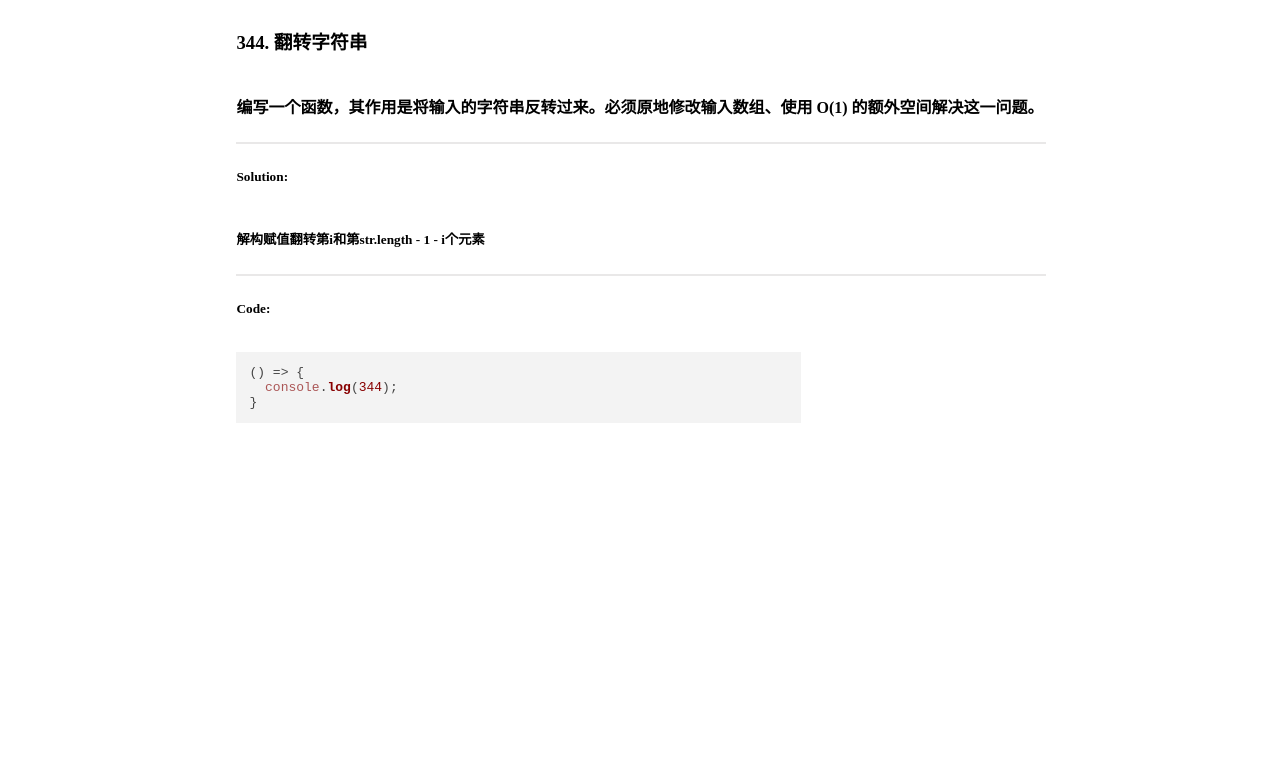
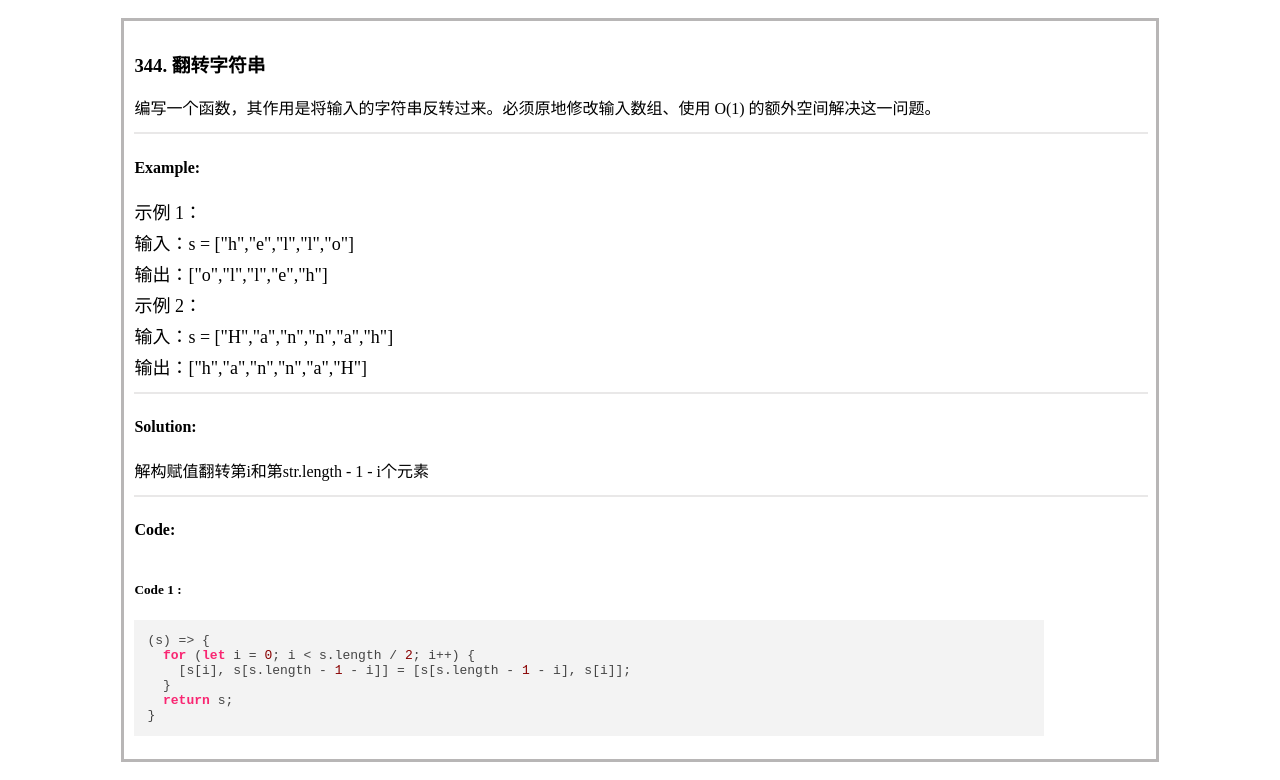
Before and after one commit to leemoCode/leetcode-local-QA-page, a Vue app: page / in a window 1280 px wide. Shown: the top 780 px of the page. Built offline with nearby package versions, Linux system fonts and the light colour scheme.

Commit message:
feat: complete leetcode show

```diff
--- a/src/components/LeetCode.vue
+++ b/src/components/LeetCode.vue
@@ -4,14 +4,34 @@
       <h3 class="title" @click.stop="goLeetCode(item.url)">
         {{ item.id }}. {{ item.title }}
       </h3>
-      <h4 class="description">{{ item.description }}</h4>
+      <div
+        class="description"
+        v-for="item in transMultiLines(item.description)"
+        :key="item.description"
+      >
+        {{ item }}
+      </div>
       <div class="divider"></div>
-      <h5>Solution:</h5>
-      <h5 class="solution">{{ item.solution }}</h5>
+      <h4>Example:</h4>
+      <div class="io" v-for="item in transMultiLines(item.io)" :key="item.io">
+        {{ item }}
+      </div>
       <div class="divider"></div>
-      <h5>Code:</h5>
-      <div class="code">
-        <pre v-highlight><code class="TypeScript">{{ item.code }}</code></pre>
+      <h4>Solution:</h4>
+      <div
+        class="solution"
+        v-for="item in transMultiLines(item.solution)"
+        :key="item.solution"
+      >
+        {{ item }}
+      </div>
+      <div class="divider"></div>
+      <h4>Code:</h4>
+      <div v-for="(item, index) in item.code" :key="item.code">
+        <h5>Code {{ index + 1 }} :</h5>
+        <div class="code">
+          <pre v-highlight><code class="TypeScript">{{ item }}</code></pre>
+        </div>
       </div>
     </div>
   </div>
@@ -31,10 +51,15 @@ export default defineComponent({
       window.open(url);
     };
 
+    const transMultiLines = (txt: string) => {
+      return txt.split('\n');
+    };
+
     return {
       questionList,
 
       goLeetCode,
+      transMultiLines,
     };
   },
 });
@@ -44,6 +69,7 @@ export default defineComponent({
   display: flex;
   justify-content: center;
   align-items: center;
+  flex-direction: column;
 }
 .divider {
   width: 100%;
@@ -54,13 +80,32 @@ export default defineComponent({
   display: flex;
   flex-direction: column;
   justify-content: center;
+  min-width: 80%;
+
+  margin: 10px 0;
+  padding: 10px;
+
+  border: 3px solid #b8b6b6;
 
   .title {
     cursor: pointer;
   }
 
+  .description {
+    margin-bottom: 10px;
+  }
+
+  .io {
+    font-size: 18px;
+    margin-bottom: 5px;
+  }
+
+  .solution {
+    margin-bottom: 10px;
+  }
+
   .code {
-    max-width: 70%;
+    max-width: 90%;
   }
 }
 </style>
--- a/src/data/index.ts
+++ b/src/data/index.ts
@@ -32,8 +32,19 @@ export function useLeetCodeData(): LeetCodeDataInterface {
     url: 'https://leetcode-cn.com/problems/reverse-string/',
     title: '翻转字符串',
     description: '编写一个函数，其作用是将输入的字符串反转过来。必须原地修改输入数组、使用 O(1) 的额外空间解决这一问题。',
+    io: '示例 1：\n 输入：s = ["h","e","l","l","o"] \n 输出：["o","l","l","e","h"] \n 示例 2：\n 输入：s = ["H","a","n","n","a","h"] \n  输出：["h","a","n","n","a","H"] \n',
     solution: '解构赋值翻转第i和第str.length - 1 - i个元素',
-    code: code.question344.toString(),
+    code: [code.question344.toString()],
+  })
+
+  questionList.push({
+    id: 387,
+    url: 'https://leetcode-cn.com/problems/first-unique-character-in-a-string/solution/',
+    title: '字符串中的第一个唯一字符',
+    description: '给定一个字符串 s ，找到 它的第一个不重复的字符，并返回它的索引 。如果不存在，则返回 -1 。',
+    io: 's = "leetcode"\n返回 0\n\ns = "loveleetcode"\n返回 2',
+    solution: '方案1： indexOf === lastIndexOf \n 方案2： 两次循环 第一次循环建哈希表存字符 -> 出现次数的映射；第二次筛选第一个value为1的key',
+    code: [code.question387.toString(), code.question387_1.toString()],
   })
 
   return {
--- a/src/leetCode/code.ts
+++ b/src/leetCode/code.ts
@@ -1,6 +1,41 @@
-export const question344 = () => {
-  console.log(344);
+export const question344 = (s: string[]) => {
+  for (let i = 0; i < s.length / 2; i++) {
+    [s[i], s[s.length - 1 - i]] = [s[s.length - 1 - i], s[i]];
+  }
+  return s;
 }
 
+export const question387 = (s: string) => {
+  for (let i = 0; i < s.length; i++) {
+    if (s.indexOf(s[i]) === s.lastIndexOf(s[i])) {
+      return i;
+    }
+  }
 
-question344();
+  return -1
+}
+
+export const question387_1 = (s: string) => {
+  const hash: {
+    [key: string]: number;
+  } = {};
+  for (const item of s) {
+    hash[item] = (hash[item] || 0) + 1;
+  }
+
+  for (let i = 0; i < s.length; i++) {
+    if (hash[s[i]] === 1) {
+      return i;
+    }
+  }
+
+  return -1;
+}
+
+const solution = (s: string) => {
+
+}
+
+const res = solution('leetcode');
+
+console.log(res);
--- a/src/leetCode/index.ts
+++ b/src/leetCode/index.ts
@@ -1,5 +1,7 @@
-import { question344 } from './code';
+import { question344, question387, question387_1 } from './code';
 
 export const code  = {
   question344,
+  question387,
+  question387_1,
 }
--- a/src/types/data.d.ts
+++ b/src/types/data.d.ts
@@ -16,6 +16,7 @@ export interface QuestionItemInterface {
   url: string; // 题目链接
   title: string; // 题目标题
   description: string; // 描述
+  io: string; // 示例输入输出
   solution: string; // 解法
-  code: string; // 代码
+  code: string[]; // 代码
 }
```
